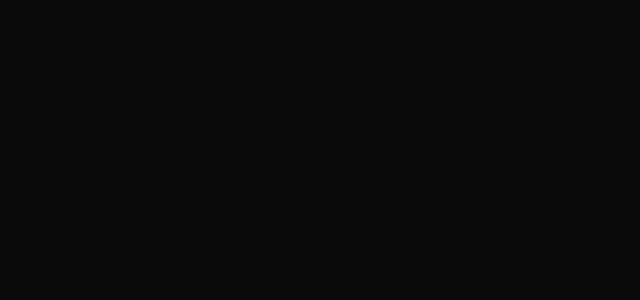
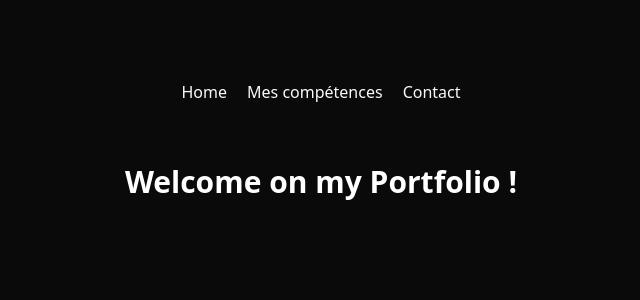
Before and after one commit to LeaBouillot/portfolio_react, a React (Vite) app: page / in a window 1280 px wide. Shown: the top 300 px of the page, without its empty margins (319-959 px from the left). Built offline with nearby package versions, Linux system fonts and the light colour scheme.

Commit message:
ajouter css

```diff
--- a/src/components/Nav.tsx
+++ b/src/components/Nav.tsx
@@ -3,15 +3,15 @@ import { NavLink } from "react-router-dom";
 export default function Nav() {
   return (
     <nav>
-      <ul>
+      <ul className="flex gap-5 px-5 py-10 text-slate-50">
       <li>
-          <NavLink to="/accueil"></NavLink>
+          <NavLink to="/">Home</NavLink>
         </li>
         <li>
           <NavLink to="/skills">Mes compétences</NavLink>
         </li>
         <li>
-          <NavLink to="/contact">Mon contact</NavLink>
+          <NavLink to="/contact">Contact</NavLink>
         </li>
       </ul>
     </nav>
--- a/src/main.tsx
+++ b/src/main.tsx
@@ -19,7 +19,7 @@ const router = createBrowserRouter([
   },
   {
     path: "/contact",
-    // element: <Contact />,
+    element: <div>Contact</div>,
   },
 ]);
 
--- a/src/pages/Home.tsx
+++ b/src/pages/Home.tsx
@@ -2,10 +2,12 @@ import Nav from "../components/Nav";
 
 function Home() {
   return (
-    <>
+    <main className="flex flex-col items-center justify-center gap-5 px-5 py-10">
       <Nav />
-      <h1>Accueil</h1>
-    </>
+      <h1 className="text-3xl font-bold text-white">
+        Welcome on my Portfolio !
+      </h1>
+    </main>
   );
 }
 
--- a/src/pages/Skills.tsx
+++ b/src/pages/Skills.tsx
@@ -1,7 +1,15 @@
 import { useState } from "react";
+import Project from "../components/project";
+import Nav from "../components/Nav";
+/**
+ * Skills:
+ * composant pour afficher les competences,
+ * Il s'agit du contenu d'une page complete
+ * située sur la route : "/skills"
+ */
 
 export default function Skills() {
-    //
+    //On déclare une constant pour le choix du type de projet
     const [choice, setChoice] = useState("All");
 
     const listSkills = [
@@ -27,17 +35,18 @@ export default function Skills() {
         },
     ]
     return (
-        <>
+        <main>
+            <Nav />
         <section className="flex gap-5 px-5 py-10">
             <div className="w-1/3">
-                <h1 className="text-3xl font-bold text-white">Skillset</h1>
+                <h1 className="mb-5 text-3xl font-bold text-white ">Skillset</h1>
                 <p className="leading-relaxed text-slate-600">Lorem ipsum dolor sit amet consectetur adipisicing elit. Nulla dignissimos sed sint incidunt accusamus officiis repellat dolorum
                 numquam voluptate. Reprehenderit, sapiente laboriosam tenetur eligendi omnis nulla mollitia voluptatem sint dolorem?</p>
             </div>
             <ul className="grid w-2/3 grid-cols-2">
                 {
                     listSkills.map((skill) => (
-                        <li
+                        <li className="cursor-pointer"
                         key={ skill.name }
                         date-choice={skill.name}
                         onClick={() => setChoice(skill.name)}>
@@ -56,6 +65,6 @@ export default function Skills() {
         <section>
             <Project prop = {choice} />
         </section>
-        </>
+        </main>
     )
 }
```
Also changed, not shown: src/pages/Contact.tsx (deleted).
